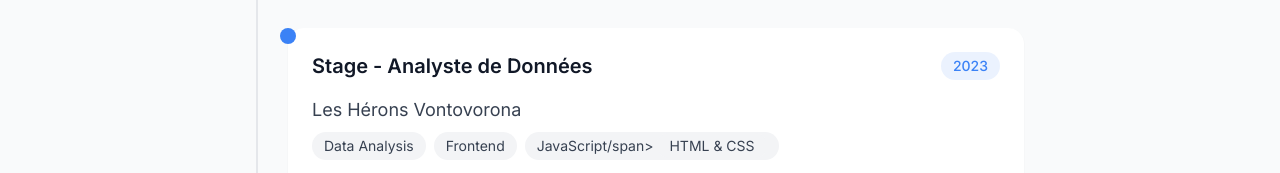
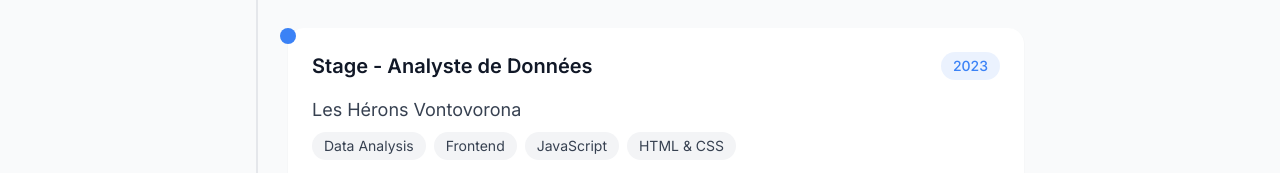
Before and after one commit to MixMaster2005/PortFolio, a plain HTML site: page index.html in a window 1280 px wide. Shown: the part 2640-2813 px from the top of the page. Drawn offline with nearby package versions, Linux system fonts and the light colour scheme.

Commit message:
Wesh mon reuf

```diff
--- a/index.html
+++ b/index.html
@@ -345,8 +345,8 @@
             <div class="md:w-1/2 flex justify-center mt-12 md:mt-0 z-10">
                 <div class="relative">
                     <div class="w-64 h-64 md:w-80 md:h-80 rounded-full overflow-hidden border-4 border-white shadow-xl">
-                        <img src="images/face.jpg"
-                            alt="Portrait du développeur" class="w-full h-full object-cover object-top">
+                        <img src="images/face.jpg" alt="Portrait du développeur"
+                            class="w-full h-full object-cover object-top">
                     </div>
                     <div class="absolute -bottom-4 -right-4 bg-white rounded-full p-4 shadow-lg">
                         <div class="w-16 h-16 flex items-center justify-center bg-primary rounded-full">
@@ -709,9 +709,8 @@
                                 <span class="bg-gray-100 text-gray-700 px-3 py-1 rounded-full text-sm">Data
                                     Analysis</span>
                                 <span class="bg-gray-100 text-gray-700 px-3 py-1 rounded-full text-sm">Frontend</span>
-                                <span class="bg-gray-100 text-gray-700 px-3 py-1 rounded-full text-sm">JavaScript/span>
-                                    <span class="bg-gray-100 text-gray-700 px-3 py-1 rounded-full text-sm">HTML &
-                                        CSS</span>
+                                <span class="bg-gray-100 text-gray-700 px-3 py-1 rounded-full text-sm">JavaScript</span>
+                                <span class="bg-gray-100 text-gray-700 px-3 py-1 rounded-full text-sm">HTML & CSS</span>
                             </div>
                             <p class="text-gray-600 mb-4">Stage axé sur l'analyse de données et le développement
                                 frontend pour améliorer l'expérience utilisateur.</p>
@@ -813,7 +812,7 @@
                 </div>
             </div>
             -->
-        </div>
+            </div>
     </section>
 
     <!-- Projects Section -->
```
